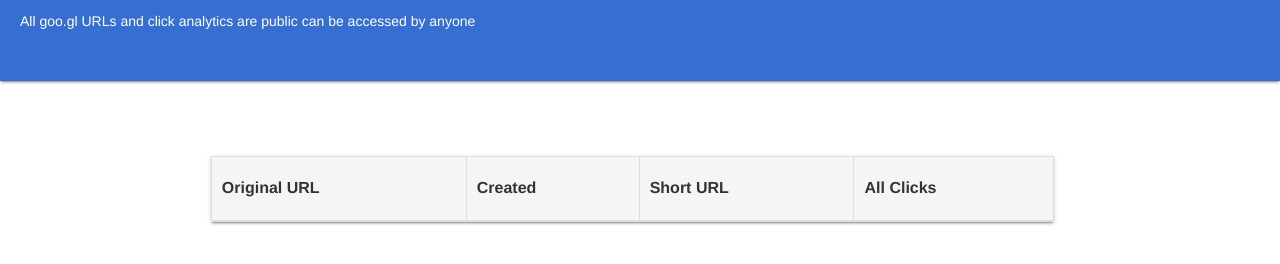
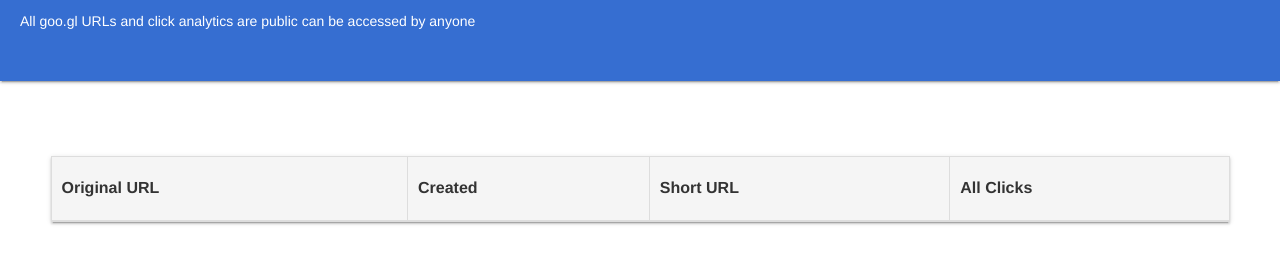
Before and after one commit to Shyunwook/URLShortener, a website: page public/index.html in a window 1280 px wide. Shown: the part 172-436 px from the top of the page. Drawn offline with nearby package versions, Linux system fonts and the light colour scheme; no server answers.

Commit message:
second...

```diff
--- a/public/css/style.css
+++ b/public/css/style.css
@@ -5,6 +5,8 @@
 }
 
 .url_table{
+    width: 90%;
+    margin: 0 auto;
     box-shadow: 0 2px 2px 0 rgba(0,0,0,0.14), 0 3px 1px -2px rgba(0,0,0,0.2), 0 1px 5px 0 rgba(0,0,0,0.12);
 }
 
--- a/public/index.html
+++ b/public/index.html
@@ -27,8 +27,8 @@
 
     <h2><strong id="shortUrl"></strong></h2>
     <div class="row show-grid">
-      <div class="urls bs-example col-md-8" data-example-id="simple-table">
-        <table class="url_table table table-bordered col-md-6 col-md-offset-3">
+      <div class="urls" data-example-id="simple-table">
+        <table class="url_table table table-bordered">
           <thead class="table_head" style="background:#f5f5f5">
             <tr>
               <th>Original URL</th>
```
